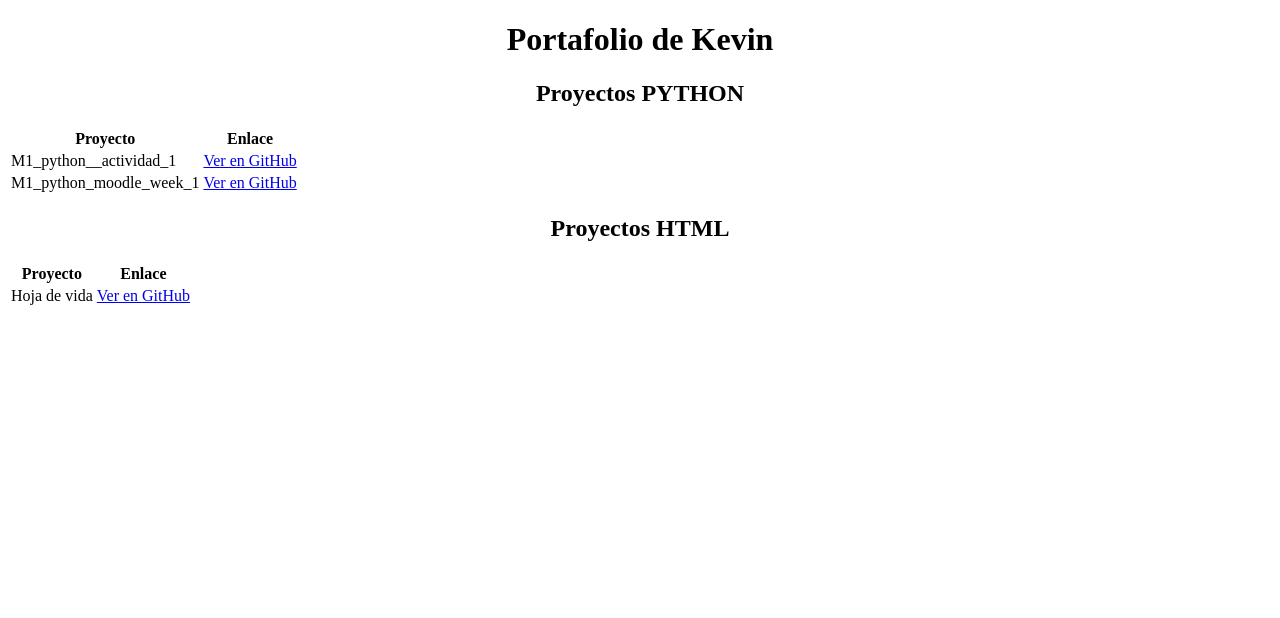
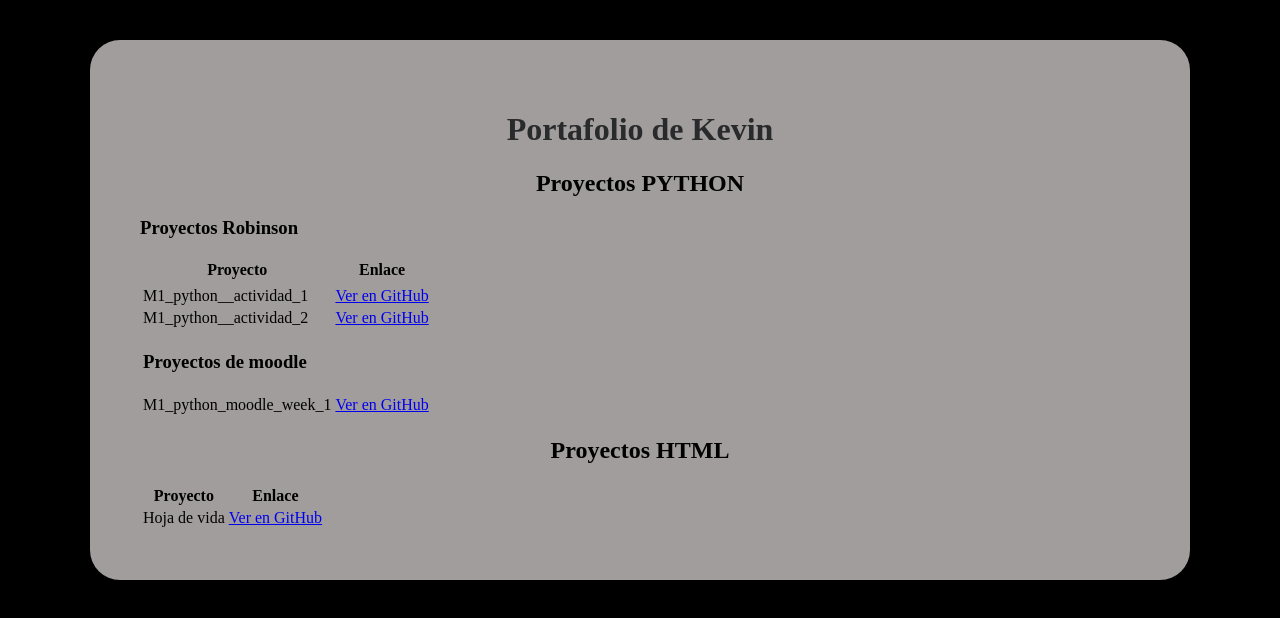
Before and after one commit to kevincano218-eng/portafolio-kevincano, a plain HTML site: page index.html in a window 1280 px wide. Drawn offline with Linux system fonts and the light colour scheme.

Commit message:
Add files via upload

```diff
--- a/index.html
+++ b/index.html
@@ -4,9 +4,11 @@
     <meta charset="UTF-8">
     <meta name="viewport" content="width=device-width, initial-scale=1.0">
     <title>Document</title>
+    <link rel="stylesheet" href="./style.css">
 </head>
 <body>
-    <h1 style="text-align: center;">Portafolio de Kevin</h1>
+    <div class="contenedor">
+    <h1 class="titulo-principal">Portafolio de Kevin</h1>
     <h2 style="text-align: center;">Proyectos PYTHON</h2>
     <table>
         <thead>
@@ -17,10 +19,16 @@
         </thead>
         <tbody>
             <tr>
+                <tr><h3>Proyectos Robinson</h3></tr>
+
                 <td>M1_python__actividad_1</td>
                 <td><a href="https://github.com/kevincano218-eng/M1_python__actividad_1" target="_blank">Ver en GitHub</a></td>
+                <tr><td>M1_python__actividad_2</td>
+                <td><a href="https://github.com/kevincano218-eng/M1_python__actividad_2" target="_blank">Ver en GitHub</a></td></tr>
             </tr>
             <tr>
+
+                <tr><td><h3>Proyectos de moodle</h3></td></tr>
                 <td>M1_python_moodle_week_1</td>
                 <td><a href="https://github.com/kevincano218-eng/M1_python_moodle_week_1" target="_blank">Ver en GitHub</a></td>
             </tr>
@@ -41,5 +49,6 @@
             </tr>
         </tbody>
     </table>
+    </div>
 </body>
 </html>
--- /dev/null
+++ b/style.css
@@ -0,0 +1,22 @@
+body{
+    background-color: black;
+    background-position: center;
+    background-repeat: no-repeat;
+    background-size: cover;
+
+}
+
+.titulo-principal{
+    text-align: center;
+
+    color: #292a2b;
+}
+
+.contenedor{
+ max-width: 1000px;      /* limita el ancho máximo */
+  margin: 40px auto;     /* 40px arriba y abajo, centrado horizontalmente */
+  padding: 50px;         /* espacio interno dentro del contenedor */
+  background-color: rgba(177, 172, 172, 0.918);
+  border-radius: 30px;   /* esquinas redondeadas (opcional) */
+  box-shadow: 0 2px 8px rgba(0,0,0,0.2);
+  }
```
